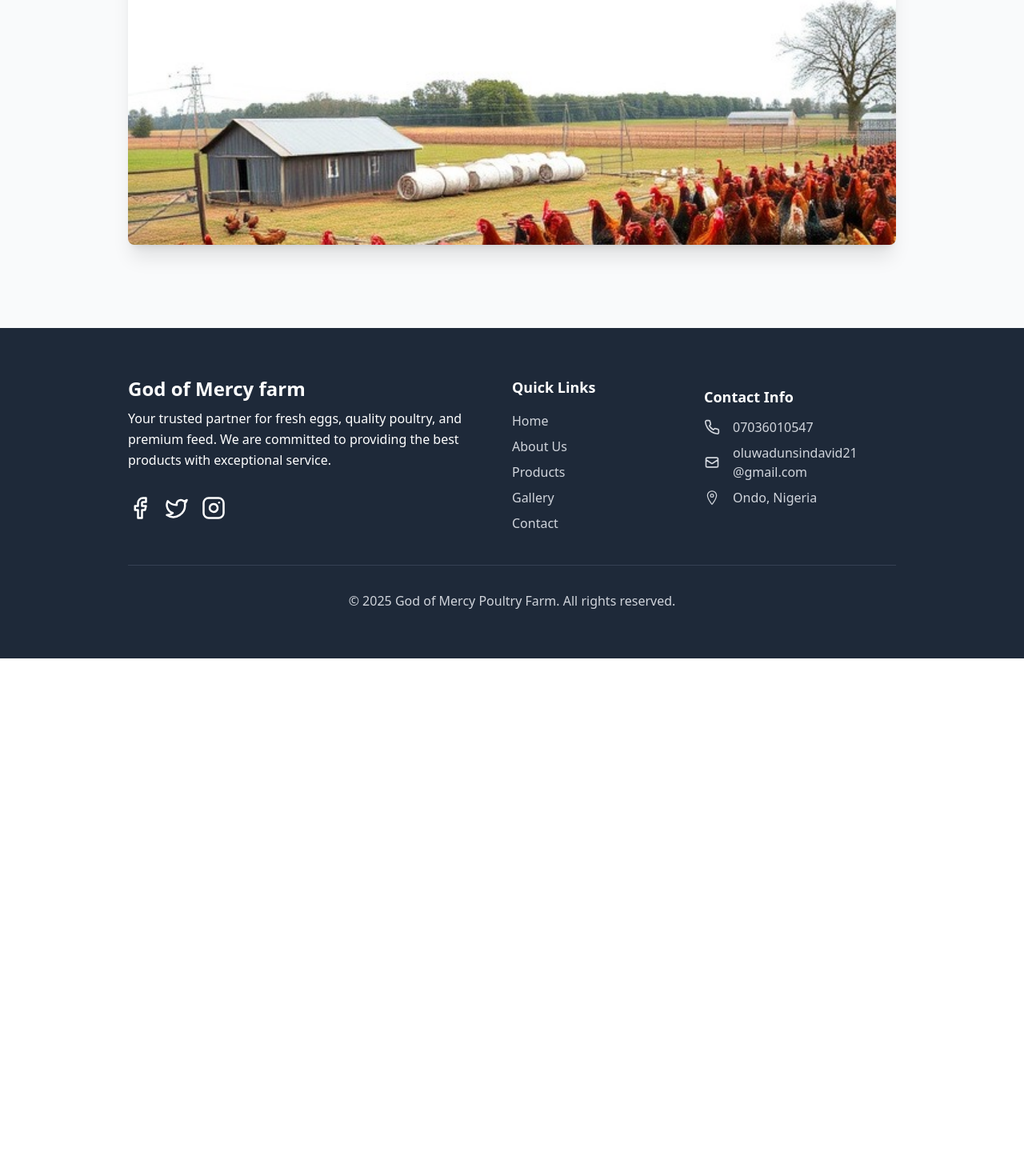
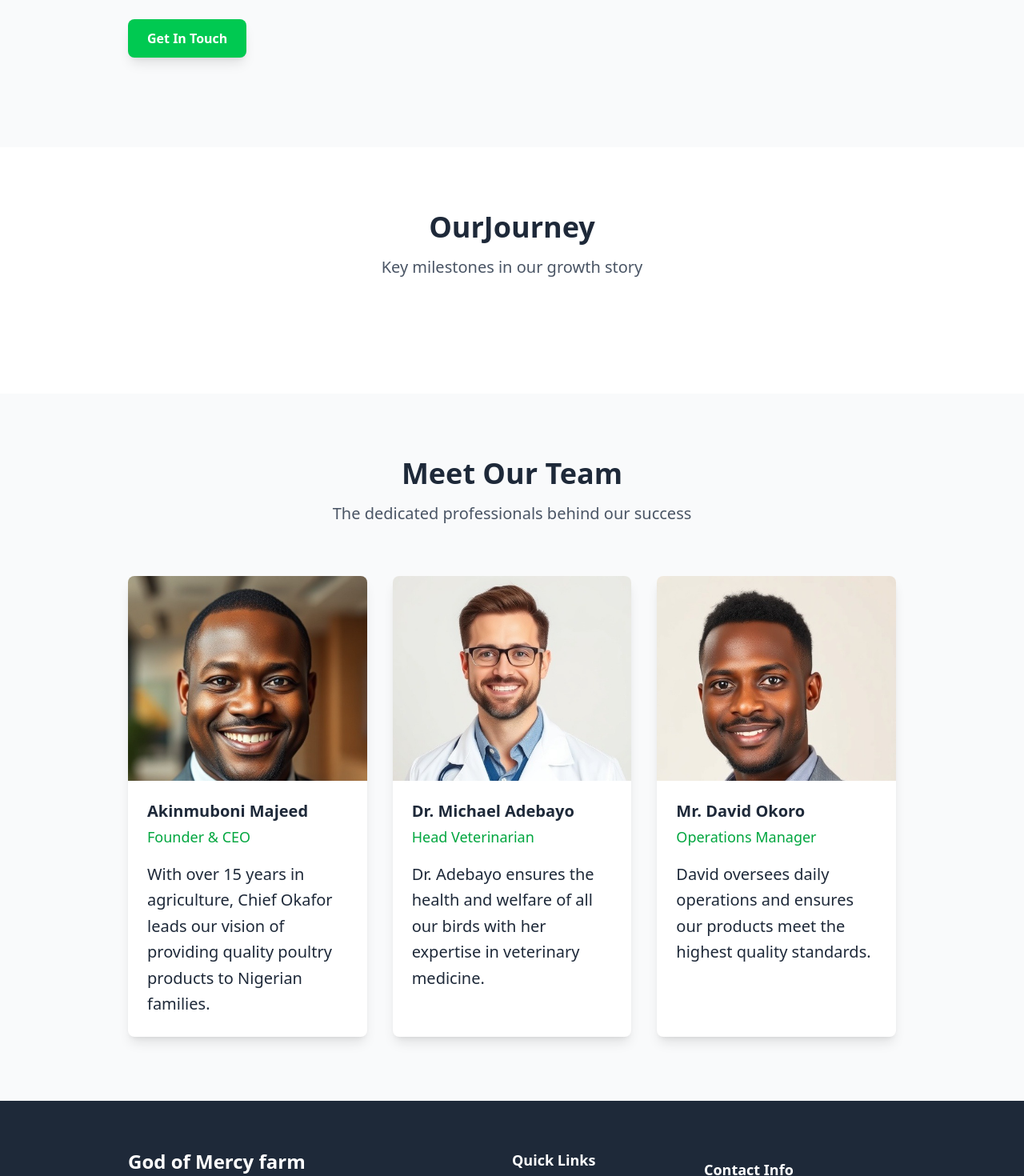
Before and after one commit to Oluwadunsindavid/God-Of-Mercy-Farm, a React (Vite) app: page /about in a window 1280 px wide. Shown: the part 1602-3072 px from the top of the page at 80% size. Before the commit the page ends 2425 px from the top, so only its background shows below. Built offline with nearby package versions, Linux system fonts and the light colour scheme.

Commit message:
Built the "Meet Our Team" Section

```diff
--- a/src/components/AboutComp/OurJourney.jsx
+++ b/src/components/AboutComp/OurJourney.jsx
@@ -1,9 +1,15 @@
-import React from 'react'
+import React from "react";
+import Title from "../Title";
 
 const OurJourney = () => {
   return (
-    <div>OurJourney</div>
-  )
-}
+    <div className="px-6 md:px-10 lg:px-16 xl:px-40 py-20">
+      <Title
+        text1={"OurJourney"}
+        text2={"Key milestones in our growth story"}
+      />
+    </div>
+  );
+};
 
-export default OurJourney
+export default OurJourney;
--- a/src/components/AboutComp/OurStory.jsx
+++ b/src/components/AboutComp/OurStory.jsx
@@ -1,26 +1,29 @@
 import React from "react";
-import image from "../../assets/AbtFowlImg.jpg"
+import image from "../../assets/AbtFowlImg.jpg";
 
 const OurStory = () => {
   return (
     <div className="px-6 md:px-10 lg:px-16 xl:px-40 py-20 bg-gray-50">
+      <div className="grid grid-cols-1 md:grid-cols-2 gap-10">
+        <div>
           <h1 className="font-bold text-4xl text-gray-800 mb-6">Our Story</h1>
           <p className=" leading-relaxed">
-        God of Mercy Poultry Farm began as a small family business with a simple
-        dream: to provide fresh, quality poultry products to our local
-        community. What started with just 100 birds has grown into one of
-        Nigeria's most respected poultry operations.
+            God of Mercy Poultry Farm began as a small family business with a
+            simple dream: to provide fresh, quality poultry products to our
+            local community. What started with just 100 birds has grown into one
+            of Nigeria's most respected poultry operations.
           </p>
           <p className="my-6 leading-relaxed">
-        Our founder, Chief Emmanuel Okafor, recognized the need for reliable,
-        high-quality poultry products in the Nigerian market. Through
-        dedication, hard work, and an unwavering commitment to excellence, we
-        have built a reputation that spans across the nation.
+            Our founder, Chief Emmanuel Okafor, recognized the need for
+            reliable, high-quality poultry products in the Nigerian market.
+            Through dedication, hard work, and an unwavering commitment to
+            excellence, we have built a reputation that spans across the nation.
           </p>
           <p className="mb-8 leading-relaxed">
-        Today, we proudly serve thousands of customers, from individual families
-        to large restaurants and hotels, all while maintaining the same values
-        that started our journey: quality, integrity, and customer satisfaction.
+            Today, we proudly serve thousands of customers, from individual
+            families to large restaurants and hotels, all while maintaining the
+            same values that started our journey: quality, integrity, and
+            customer satisfaction.
           </p>
           <button
             type="button"
@@ -28,7 +31,16 @@ const OurStory = () => {
           >
             Get In Touch
           </button>
-      <img src={image} className="mb-6 rounded-lg shadow-xl object-cover object-top w-full h-96" alt="" />
+        </div>
+        <div>
+          {" "}
+          <img
+            src={image}
+            className="mb-6 rounded-lg shadow-xl object-cover object-top w-full h-96"
+            alt=""
+          />
+        </div>
+      </div>
     </div>
   );
 };
--- /dev/null
+++ b/src/components/AboutComp/OurTeam.jsx
@@ -0,0 +1,68 @@
+import React from "react";
+import Title from "../Title";
+import CEOImg from "../../assets/CEO.jpg";
+import HeadVetImg from "../../assets/Head Vet.jpg";
+import OpsManagerImg from "../../assets/OpsMan.jpg";
+
+const items = [
+  {
+    img: CEOImg,
+    person: "Akinmuboni Majeed",
+    position: "Founder & CEO",
+    more: "With over 15 years in agriculture, Chief Okafor leads our vision of providing quality poultry products to Nigerian families.",
+  },
+  {
+    img: HeadVetImg,
+    person: "Dr. Michael Adebayo",
+    position: "Head Veterinarian",
+    more: "Dr. Adebayo ensures the health and welfare of all our birds with her expertise in veterinary medicine.",
+  },
+  {
+    img: OpsManagerImg,
+    person: "Mr. David Okoro",
+    position: "Operations Manager",
+    more: "David oversees daily operations and ensures our products meet the highest quality standards.",
+  },
+];
+
+const OurTeam = () => {
+  return (
+    <div className="px-6 md:px-10 lg:px-16 xl:px-40 py-20 bg-gray-50">
+      <Title
+        text1={"Meet Our Team"}
+        text2={"The dedicated professionals behind our success"}
+      />
+      <div className="grid grid-cols-1 sm:grid-cols-2 lg:grid-cols-3 gap-8 mt-8">
+        {items.map((item, index) => (
+          <div key={index}>
+            <div className="bg-white rounded-lg hover:shadow-xl shadow-lg transition-all duration-300 overflow-hidden group outline-none h-full">
+              <div className="relative overflow-hidden">
+                <img
+                  src={item.img}
+                  className="w-full h-64 object-cover object-top group-hover:scale-105 transition-transform duration-300"
+                  alt=""
+                />
+                <div className="absolute inset-0 bg-black opacity-0 group-hover:opacity-10 transition-transform duration-300"></div>
+              </div>
+              <div className="p-6">
+                <h2 className="text-xl text-gray-800 font-bold mb-1">
+                  {item.person}
+                </h2>
+                <p className=" text-green-600 text-lg leading-relaxed mb-4 text-justify">
+                  {item.position}
+                </p>
+                <div className="flex justify-between items-center">
+                  <p className="sm:text-xl leading-relaxed text-gray-800 transition-all duration-300">
+                    {item.more}
+                  </p>
+                </div>
+              </div>
+            </div>
+          </div>
+        ))}
+      </div>
+    </div>
+  );
+};
+
+export default OurTeam;
--- a/src/components/HomeComp/OurPremiumProducts.jsx
+++ b/src/components/HomeComp/OurPremiumProducts.jsx
@@ -202,6 +202,7 @@ const OurPremiumProducts = () => {
       </div>
 
       {/* Modal */}
+      {/* FOR PEOPLE TO SELECT WHERE THEY WANT TO USE TO PLACE THEIR ORDERS */}
       {selectedProduct && (
         <div className="fixed inset-0 bg-black bg-opacity-50 flex justify-center items-center z-50">
           <div className="bg-white rounded-lg p-8 shadow-lg max-w-sm w-full relative text-center">
--- a/src/pages/Aboutpage.jsx
+++ b/src/pages/Aboutpage.jsx
@@ -2,6 +2,8 @@ import React from 'react'
 import Hero from '../components/AboutComp/Hero'
 import VisMis from '../components/AboutComp/VisMis'
 import OurStory from '../components/AboutComp/OurStory'
+import OurJourney from '../components/AboutComp/OurJourney'
+import OurTeam from '../components/AboutComp/OurTeam'
 
 const Aboutpage = () => {
   return (
@@ -9,6 +11,8 @@ const Aboutpage = () => {
       <Hero/>
       <VisMis/>
       <OurStory/>
+      <OurJourney/>
+      <OurTeam/>
     </div>
   )
 }
```
Lines whose indentation alone changed are shown as unchanged.
